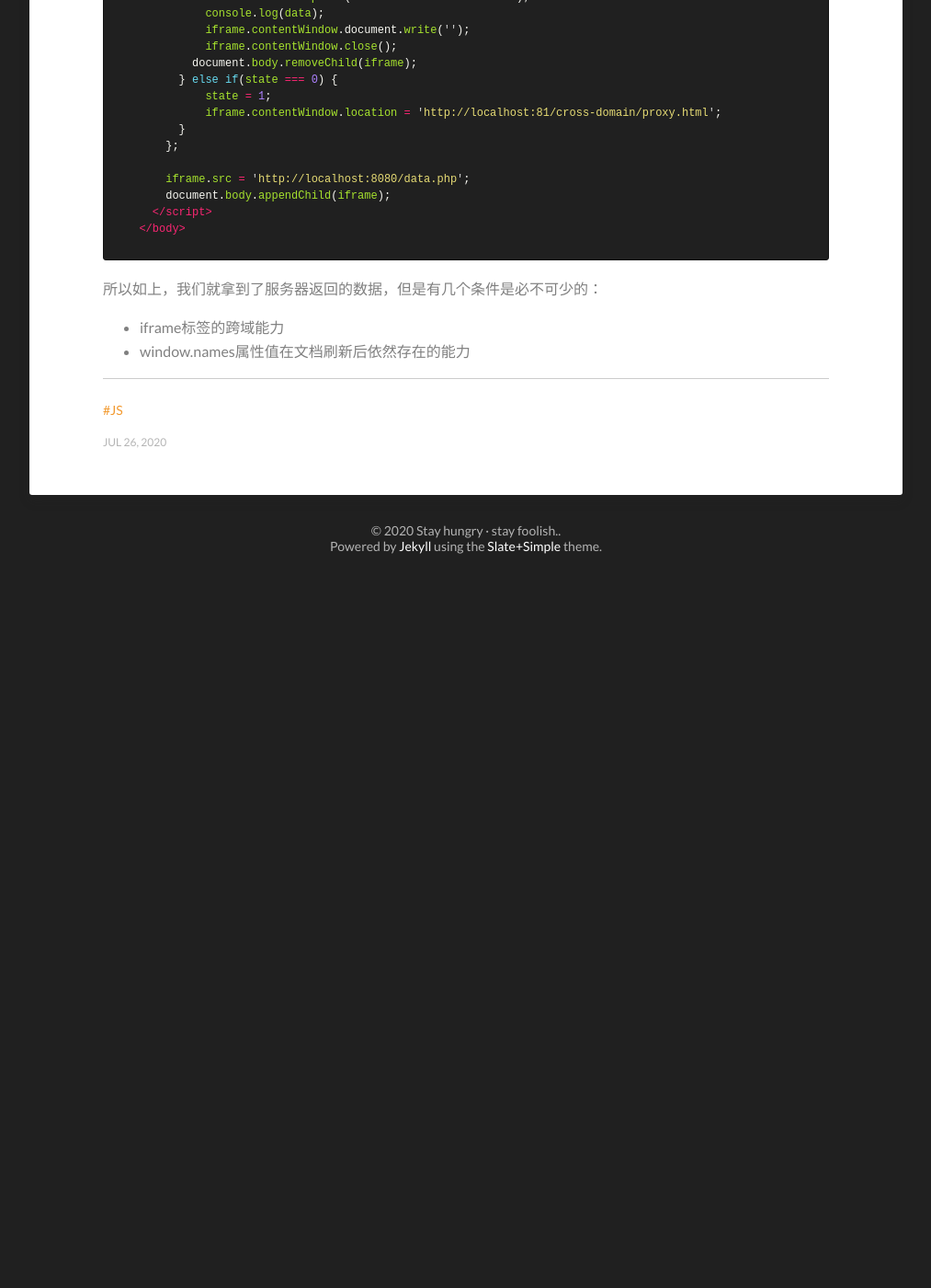
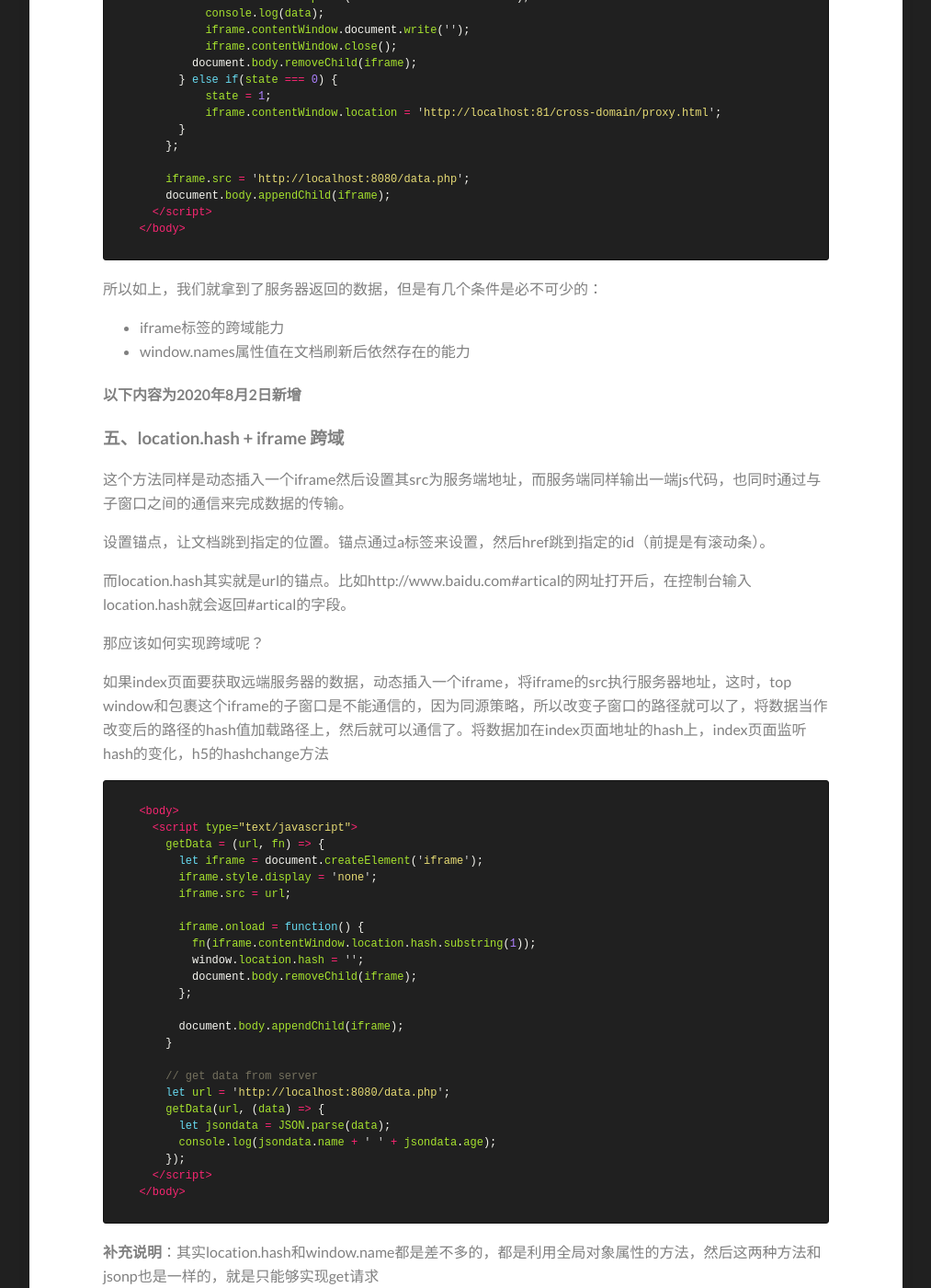
Before and after one commit to zhangjiali0627/zhangjiali0627.github.io, a Jekyll site: the page built from _posts/2020-07-26-cross-domain.md, in a window 1280 px wide and 1400 px high, scrolled down 6175 px. Shown: the whole window at 92% size, without its empty margins (133-1146 px from the left). Built offline with Jekyll 4.4.1, drawn with Linux system fonts in a browser that asks for light colours; before the commit the page ends 6805 px from its top, so only the background shows below that; some of the changed text lies outside the part shown.

Commit message:
feat: 新增跨域方式

````diff
--- a/_posts/2020-07-26-cross-domain.md
+++ b/_posts/2020-07-26-cross-domain.md
@@ -277,3 +277,90 @@
 所以如上，我们就拿到了服务器返回的数据，但是有几个条件是必不可少的：
 - iframe标签的跨域能力
 - window.names属性值在文档刷新后依然存在的能力
+
+#### 以下内容为2020年8月2日新增
+### 五、location.hash + iframe 跨域
+
+这个方法同样是动态插入一个iframe然后设置其src为服务端地址，而服务端同样输出一端js代码，也同时通过与子窗口之间的通信来完成数据的传输。
+
+设置锚点，让文档跳到指定的位置。锚点通过a标签来设置，然后href跳到指定的id（前提是有滚动条）。
+
+而location.hash其实就是url的锚点。比如http://www.baidu.com#artical的网址打开后，在控制台输入location.hash就会返回#artical的字段。
+
+那应该如何实现跨域呢？
+
+如果index页面要获取远端服务器的数据，动态插入一个iframe，将iframe的src执行服务器地址，这时，top window和包裹这个iframe的子窗口是不能通信的，因为同源策略，所以改变子窗口的路径就可以了，将数据当作改变后的路径的hash值加载路径上，然后就可以通信了。将数据加在index页面地址的hash上，index页面监听hash的变化，h5的hashchange方法
+
+```html
+  <body>
+    <script type="text/javascript">
+      getData = (url, fn) => {
+        let iframe = document.createElement('iframe');
+        iframe.style.display = 'none';
+        iframe.src = url;
+
+        iframe.onload = function() {
+          fn(iframe.contentWindow.location.hash.substring(1));
+          window.location.hash = '';
+          document.body.removeChild(iframe);
+        };
+
+        document.body.appendChild(iframe);
+      }
+
+      // get data from server
+      let url = 'http://localhost:8080/data.php';
+      getData(url, (data) => {
+        let jsondata = JSON.parse(data);
+        console.log(jsondata.name + ' ' + jsondata.age);
+      });
+    </script>
+  </body>
+```
+
+**补充说明**：其实location.hash和window.name都是差不多的，都是利用全局对象属性的方法，然后这两种方法和jsonp也是一样的，就是只能够实现get请求
+
+### 六、跨域资源共享CORS——目前的主流跨域解决方案
+
+CORS是一个W3C标准，全称是“跨域资源共享”（Cross-origin resource sharing）。它允许浏览器向跨源服务器，发出XMLHttpRequest请求，从而克服了AJAX只能同源使用的限制。CORS需要浏览器和服务器同时支持。（IE10+）IE8/9需要使用XDomainRequest对象来支持CORS；
+
+整个CORS通信过程，都是浏览器自动完成，不需要用户参与。对于我们而言，CORS通信与同源的AJAX通信没有差别，代码完全一样。浏览器一旦发现AJAX请求跨源，就会自动添加一些附加的头信息，有时还会多出一次附加的请求，但用户不会有感觉。
+因此，实现CORS通信的关键是服务器。只要服务器实现了CORS接口，就可以跨源通信。
+
+CORS与JSONP的使用目的相同，但是比JSONP更强大。JSONP只支持GET请求，CORS支持所有类型的HTTP请求。JSONP的优势在于支持老式浏览器，以及可以向不支持CORS的网站请求数据。
+
+### 七、WebSocket协议跨域
+
+WebSocket protocol是HTML5一种新的协议。它实现了浏览器与服务器全双工通信，同时允许跨域通讯，是server push技术的一种很好的实现。
+原生WebSocket API使用起来不太方便，我们使用Socket.io，它很好地封装了webSocket接口，提供了更简单、灵活的接口，也对不支持webSocket的浏览器提供了向下兼容。
+
+```html
+  <div>user input：<input type="text"></div>
+  <script src="./socket.io.js"></script>
+  <script>
+    let socket = io('http://www.domain2.com:8080');
+
+    // 连接成功处理
+    socket.on('connect', () => {
+        // 监听服务端消息
+        socket.on('message', (msg) => {
+            console.log('data from server: ---> ' + msg);
+        });
+
+        // 监听服务端关闭
+        socket.on('disconnect', () => {
+            console.log('Server socket has closed.');
+        });
+    });
+
+    document.getElementsByTagName('input')[0].onblur = () => {
+        socket.send(this.value);
+    };
+  </script>
+```
+
+### 八、node代理跨域
+
+node中间件实现跨域代理，是通过启一个代理服务器，实现数据的转发，也可以通过设置cookieDomainRewrite参数修改响应头中cookie中域名，实现当前域的cookie写入，方便接口登录认证。
+
+### 九、nginx代理跨域
````
